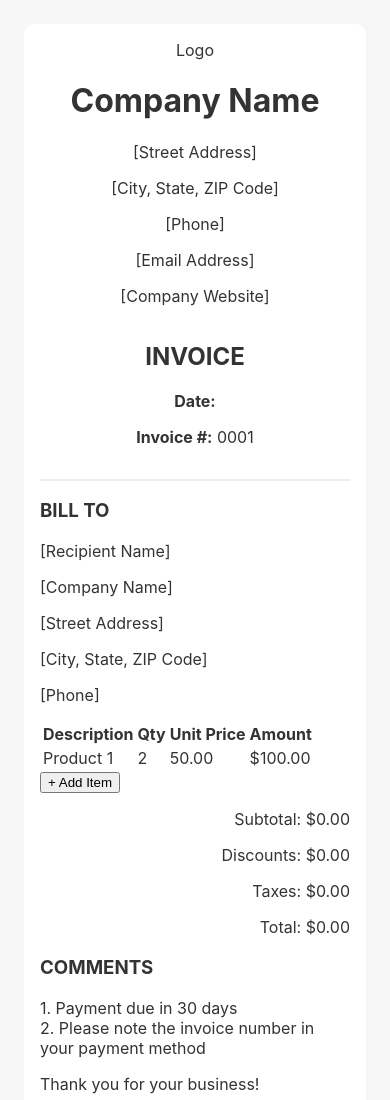
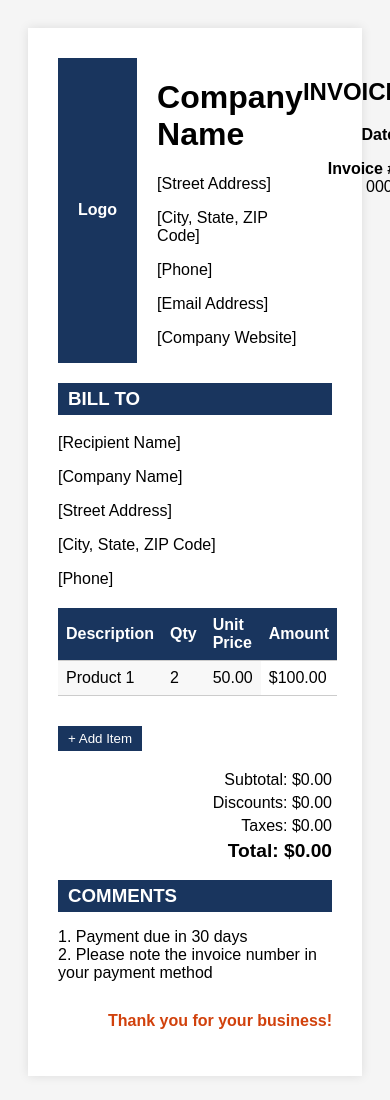
Before and after one commit to corydick/invoice-app, a plain HTML site: page index.html in a window 390 px wide. Drawn offline with Linux system fonts and the light colour scheme; a script that the page names is missing.

Commit message:
Update style.css

```diff
--- a/style.css
+++ b/style.css
@@ -1,139 +1,103 @@
 body {
-  font-family: -apple-system, BlinkMacSystemFont, sans-serif;
-  background: #f7f7f7;
-  padding: 1rem;
-  color: #333;
+  font-family: Arial, sans-serif;
+  background: #f5f5f5;
+  padding: 20px;
 }
 
 .invoice-container {
   background: white;
-  padding: 1rem;
-  border-radius: 10px;
+  padding: 30px;
   max-width: 800px;
   margin: auto;
+  box-shadow: 0 0 10px rgba(0,0,0,0.1);
 }
 
 header {
   display: flex;
   justify-content: space-between;
-  align-items: center;
-  border-bottom: 2px solid #eee;
-  padding-bottom: 1rem;
+  margin-bottom: 20px;
 }
 
-.company-info select {
-  font-size: 1rem;
-  padding: 5px;
-  width: 100%;
+.company-info {
+  display: flex;
+  gap: 20px;
 }
 
-.logo img {
-  max-width: 80px;
-  border-radius: 50%;
+.logo {
+  background: #19355e;
+  color: white;
+  padding: 20px;
+  font-weight: bold;
+  display: flex;
+  align-items: center;
+  justify-content: center;
 }
 
-.row-between {
-  display: flex;
-  gap: 0.5rem;
-  margin-bottom: 0.3rem;
+.invoice-details {
+  text-align: right;
 }
 
-.mini-btn {
-  padding: 0.4rem 0.6rem;
-  background: #007aff;
+.bill-to h3 {
+  background: #19355e;
+  color: white;
+  padding: 5px 10px;
+  margin-top: 0;
+}
+
+table {
+  width: 100%;
+  border-collapse: collapse;
+  margin: 20px 0;
+}
+
+thead {
+  background: #19355e;
+  color: white;
+}
+
+th, td {
+  padding: 8px;
+  text-align: left;
+  border-bottom: 1px solid #ccc;
+}
+
+td[contenteditable="true"] {
+  background: #f8f8f8;
+}
+
+button#add-item {
+  margin-top: 10px;
+  padding: 5px 10px;
+  background: #19355e;
   color: white;
   border: none;
-  border-radius: 4px;
-  font-size: 0.8rem;
   cursor: pointer;
 }
 
-.mini-btn.gray {
-  background: #999;
+.totals {
+  text-align: right;
+  margin-top: 20px;
 }
 
-.addresses {
-  margin-top: 1rem;
+.totals p {
+  margin: 5px 0;
 }
 
-.invoice-info {
-  text-align: right;
-  margin-top: 1rem;
+.totals .grand-total {
+  font-weight: bold;
+  font-size: 1.2em;
 }
 
-.items table {
-  width: 100%;
-  border-collapse: collapse;
-  margin-top: 1rem;
+.comments h3 {
+  background: #19355e;
+  color: white;
+  padding: 5px 10px;
+  margin-bottom: 5px;
 }
 
-.items th, .items td {
-  border: 1px solid #ddd;
-  padding: 8px;
+footer {
+  text-align: right;
+  color: #d1410c;
+  font-weight: bold;
+  margin-top: 30px;
 }
-
-.items th {
-  background: #f0f0f0;
-}
-
-.items td[contenteditable="true"] {
-  background: #fafafa;
-}
-
-#addItemBtn {
-  margin-top: 0.5rem;
-  padding: 0.5rem;
-  width: 100%;
-  background: #007aff;
-  color: white;
-  border: none;
-  border-radius: 6px;
-  font-size: 1rem;
-}
-
-.totals {
-  margin-top: 1rem;
-  text-align: right;
-}
-
-.totals input {
-  width: 80px;
-  text-align: right;
-  margin-left: 5px;
-}
-
-.button-row {
-  display: flex;
-  gap: 0.5rem;
-  margin-top: 1rem;
-}
-
-.download-btn,
-.preview-btn,
-.print-btn {
-  flex: 1;
-  padding: 0.75rem;
-  color: white;
-  font-size: 1rem;
-  font-weight: bold;
-  border: none;
-  border-radius: 6px;
-  cursor: pointer;
-}
-
-.download-btn { background: #34c759; }
-.preview-btn { background: #5856d6; }
-.print-btn { background: #ff9500; }
-
-.download-btn:hover,
-.preview-btn:hover,
-.print-btn:hover {
-  opacity: 0.9;
-}
-
-@media (max-width: 600px) {
-  header {
-    flex-direction: column;
-    text-align: center;
-  }
-}
```
